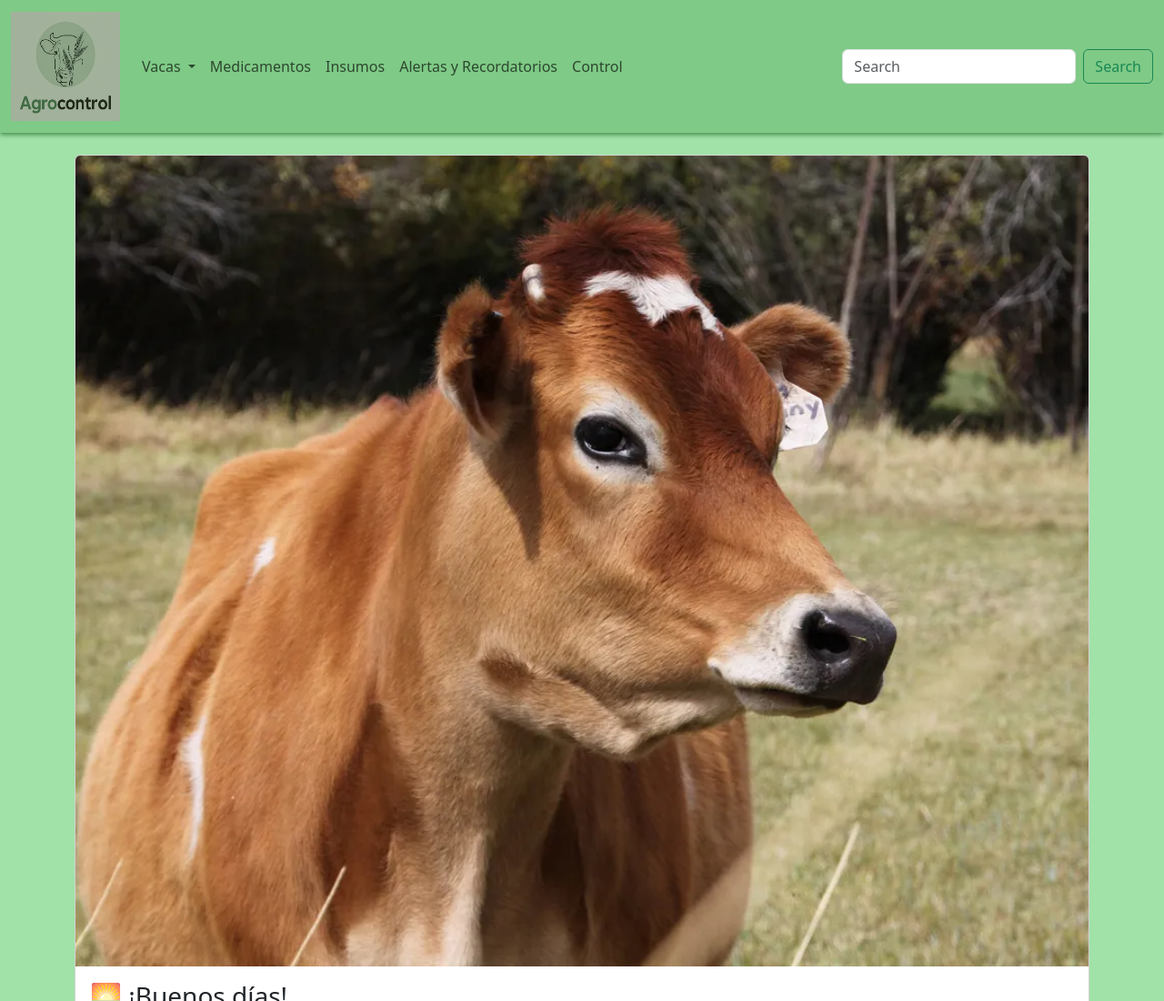
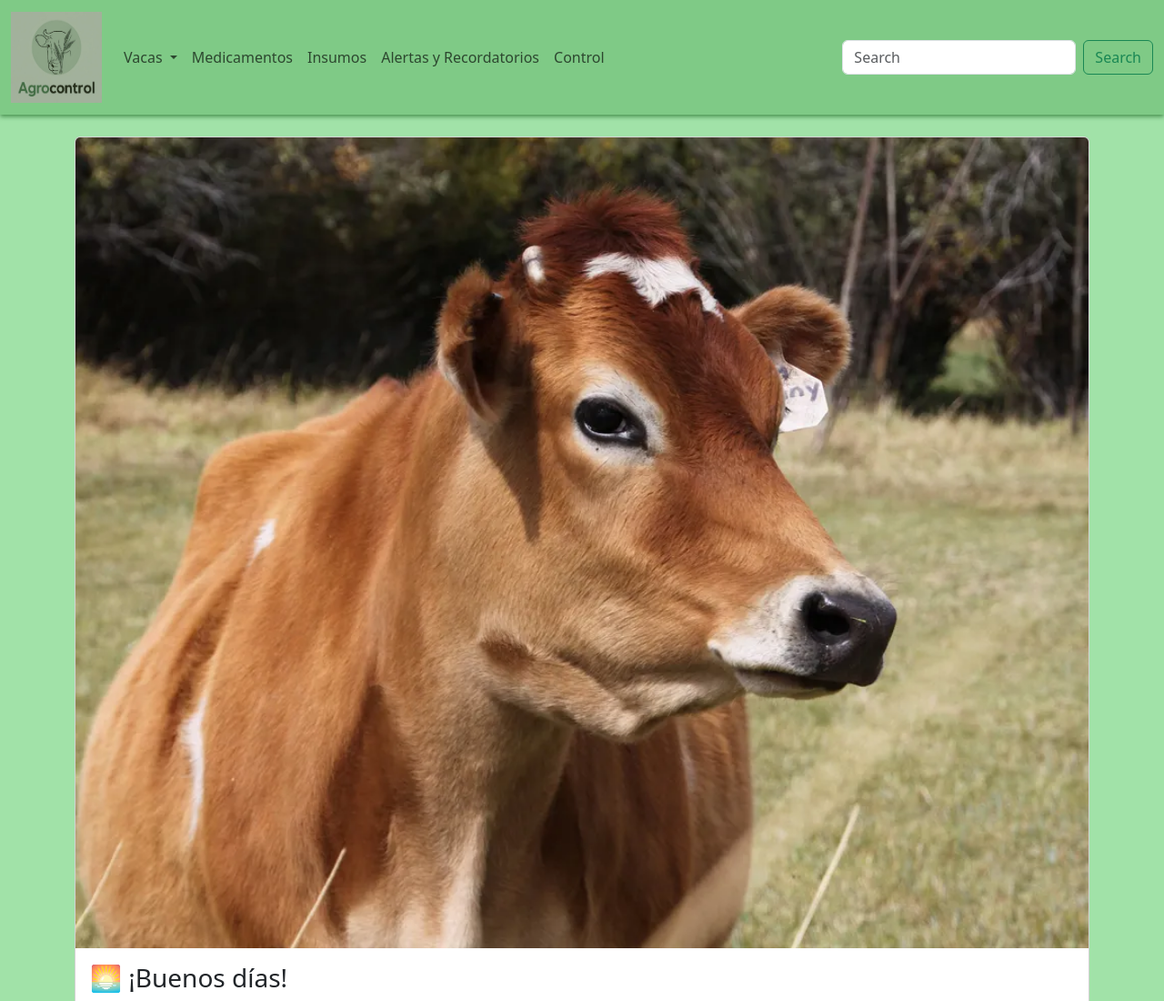
Before and after one commit to DiegoPasito/Agrocontrol, a plain HTML site: page index.html in a window 1280 px wide. Shown: the top 1100 px of the page at 91% size. Drawn offline with nearby package versions, Linux system fonts and the light colour scheme.

Commit message:
tamaño del logo

```diff
--- a/index.html
+++ b/index.html
@@ -18,7 +18,7 @@
   <div class="container-fluid ">
 
     <a class="navbar-brand" >
-      <img src="img/Logo fondo verde.jpg" alt="Bootstrap" width="120" height="120">
+      <img src="img/Logo fondo verde.jpg" alt="Bootstrap" width="100" height="100">
     </a>
 
     <button class="navbar-toggler" type="button" data-bs-toggle="collapse" data-bs-target="#navbarSupportedContent" aria-controls="navbarSupportedContent" aria-expanded="false" aria-label="Toggle navigation">
```
